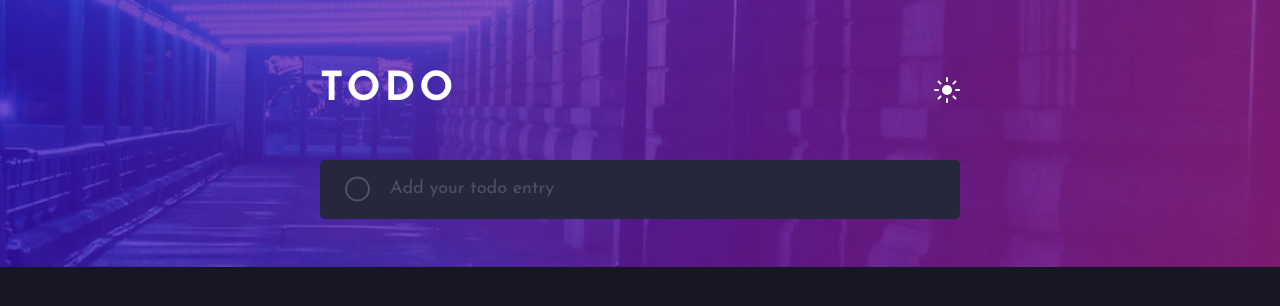
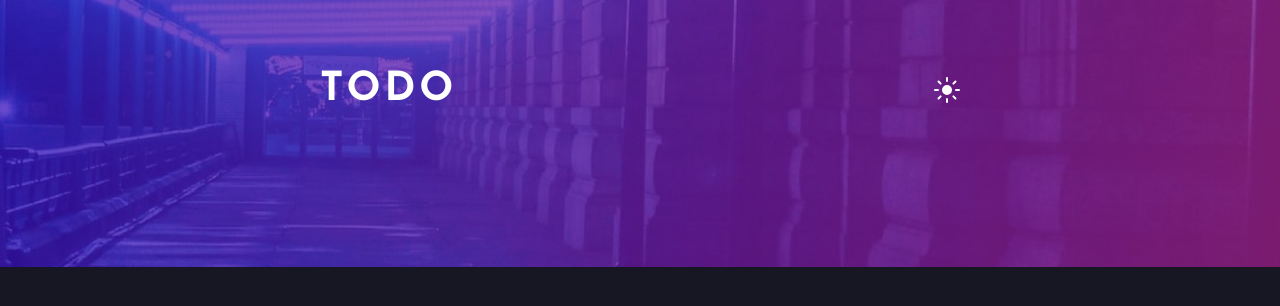
Before and after one commit to sardarz/react_todo, a React (Create React App) app: page / in a window 1280 px wide. Shown: the top 306 px of the page. Built offline with nearby package versions, Linux system fonts and the light colour scheme.

Commit message:
start from scratch

```diff
--- a/src/App.js
+++ b/src/App.js
@@ -1,27 +1,21 @@
 import React, { useState, useEffect } from 'react';
 import Header from './components/Header';
-import TodoAdd from './components/TodoAdd';
-import TodoList from './components/TodoList'
 import bgImg from './images/bg-desktop-dark.jpg';
 import './App.scss';
 
 const App = () => {
   const [theme, setTheme] = useState(true);
-  const [list, setList] = useState([]);
+  // const [list, setList] = useState([]);
 
   useEffect(() => {
-    // console.log(theme);
-    console.log(list);
-  });
+    console.log(theme);
+  })
 
   return (
     <>
       <img className="bgImg" src={bgImg} alt="" />
       <div className="container">
         <Header onClick={setTheme} theme={theme} />
-        <TodoAdd list={list} setList={setList} />
-        <TodoList list={list} />
-        {list}
       </div>
     </>
   );
--- a/src/components/TodoAdd.js
+++ /dev/null
@@ -1,31 +0,0 @@
-import React, { useState, useEffect, useRef } from 'react';
-import './TodoAdd.scss'
-import TodoItem from './TodoItem';
-
-const TodoAdd = ({setList, list}) => {
-  const [currentTodo, setCurrentTodo] = useState(null);
-  const [value, setValue] = useState('');
-  const myAddItem = useRef(null)
-
-  const onFormSubmit = (evt) => {
-    evt.preventDefault();
-
-    let newList = [...list, currentTodo];
-    setList(newList);
-
-    setValue('')
-  }
-
-
-
-  useEffect(() => {
-    // console.log(value);
-  });
-  return (
-    <form onSubmit={onFormSubmit} className="todo-add">
-      <TodoItem setCurrentTodo={setCurrentTodo} value={value} setValue={setValue}/>
-    </form>
-  );
-};
-
-export default TodoAdd;
--- a/src/components/TodoAdd.scss
+++ /dev/null
@@ -1,4 +0,0 @@
-.todo-add {
-  margin-top: 5rem;
-  margin-bottom: 3rem;
-}
--- a/src/components/TodoItem.js
+++ /dev/null
@@ -1,33 +0,0 @@
-import React, { useState, useEffect } from 'react';
-import './TodoItem.scss';
-
-const TodoItem = ({ setCurrentTodo, setValue, value }) => {
-  const [clicked, setClicked] = useState(false);
-
-
-
-  return (
-    <div className="todo-item">
-      <div
-        className={`circle ${clicked ? 'clicked' : ''}`}
-        onClick={() => setClicked(!clicked)}
-      >
-        <i className="fas fa-check"></i>
-      </div>
-      <input
-        className="todo-item__input"
-        value={value}
-        onChange={(evt) => {
-          setValue(evt.target.value);
-
-          if (setCurrentTodo) {
-            setCurrentTodo(evt.target.value)
-          }
-        }}
-        placeholder="Add your todo entry"
-      />
-    </div>
-  );
-};
-
-export default TodoItem;
--- a/src/components/TodoItem.scss
+++ /dev/null
@@ -1,57 +0,0 @@
-.todo-item__input {
-  outline: none;
-  width: 100%;
-  background-color: var(--very-dark-desaturated-blue);
-  color: var(--light-grayish-blue);
-  border: none;
-  padding: 1.5rem 7rem;
-  line-height: 1.6;
-  border-radius: .5rem;
-  // background-color: var(--very-dark-grayish-blue-1);
-
-  &::placeholder {
-    color: var(--very-dark-grayish-blue-1);;
-  }
-}
-
-.todo-item {
-  position: relative;
-}
-
-.circle {
-  position: absolute;
-  left: 2.5rem;
-  top: 50%;
-  height: 2.5rem;
-  width: 2.5rem;
-  cursor: pointer;
-  transform: translateY(-50%);
-  border: 2px solid var(--very-dark-grayish-blue-1);
-  border-radius: 50%;
-  z-index: 5;
-}
-
-.circle.clicked {
-  background: var(--bg);
-  border: none;
-}
-
-.fa-check {
-  position: absolute;
-  display: block;
-  top: 50%;
-  left: 50%;
-  transform: translate(-45%, -60%);
-  color: white;
-  font-size: 1rem;
-  opacity: 0;
-}
-
-.circle.clicked .fa-check {
-  opacity: 1;
-}
-
-.clicked + .todo-item__input {
-  text-decoration: line-through;
-  color:  var(--very-dark-grayish-blue-1);
-}
--- a/src/components/TodoList.js
+++ /dev/null
@@ -1,18 +0,0 @@
-import React, { useEffect, useState } from 'react';
-import './TodoList.scss'
-import TodoItem from './TodoItem';
-
-const TodoList = ({list}) => {
-
-  const renderedList = list.map(item => {
-    return <TodoItem value={item} key={item}/>
-  })
-
-  return (
-    <div className="todo-list">
-      {renderedList}
-    </div>
-  )
-};
-
-export default TodoList;
--- a/src/components/TodoList.scss
+++ /dev/null
@@ -1,8 +0,0 @@
-.todo-list {
-  background-color: var(--very-dark-desaturated-blue);
-  border-radius: .5rem;
-}
-
-.todo-list > * {
-  border-bottom: 1px solid var(--dark-grayish-blue);
-}
--- a/src/design-tokens/css-variables.scss
+++ b/src/design-tokens/css-variables.scss
@@ -2,6 +2,7 @@
   --bg: linear-gradient(to right, hsl(192, 100%, 67%), hsl(280, 87%, 65%));
   --primary: hsl(220, 98%, 61%);
 
+  //dark theme
   --very-dark-blue: hsl(235, 21%, 11%);
   --very-dark-desaturated-blue: hsl(235, 24%, 19%);
   --light-grayish-blue: hsl(234, 39%, 85%);
@@ -9,4 +10,7 @@
   --dark-grayish-blue: hsl(234, 11%, 52%);
   --very-dark-grayish-blue-1: hsl(233, 14%, 35%);
   --very-dark-grayish-blue-2: hsl(237, 14%, 26%);
+
+  //light theme
+
 }
```
